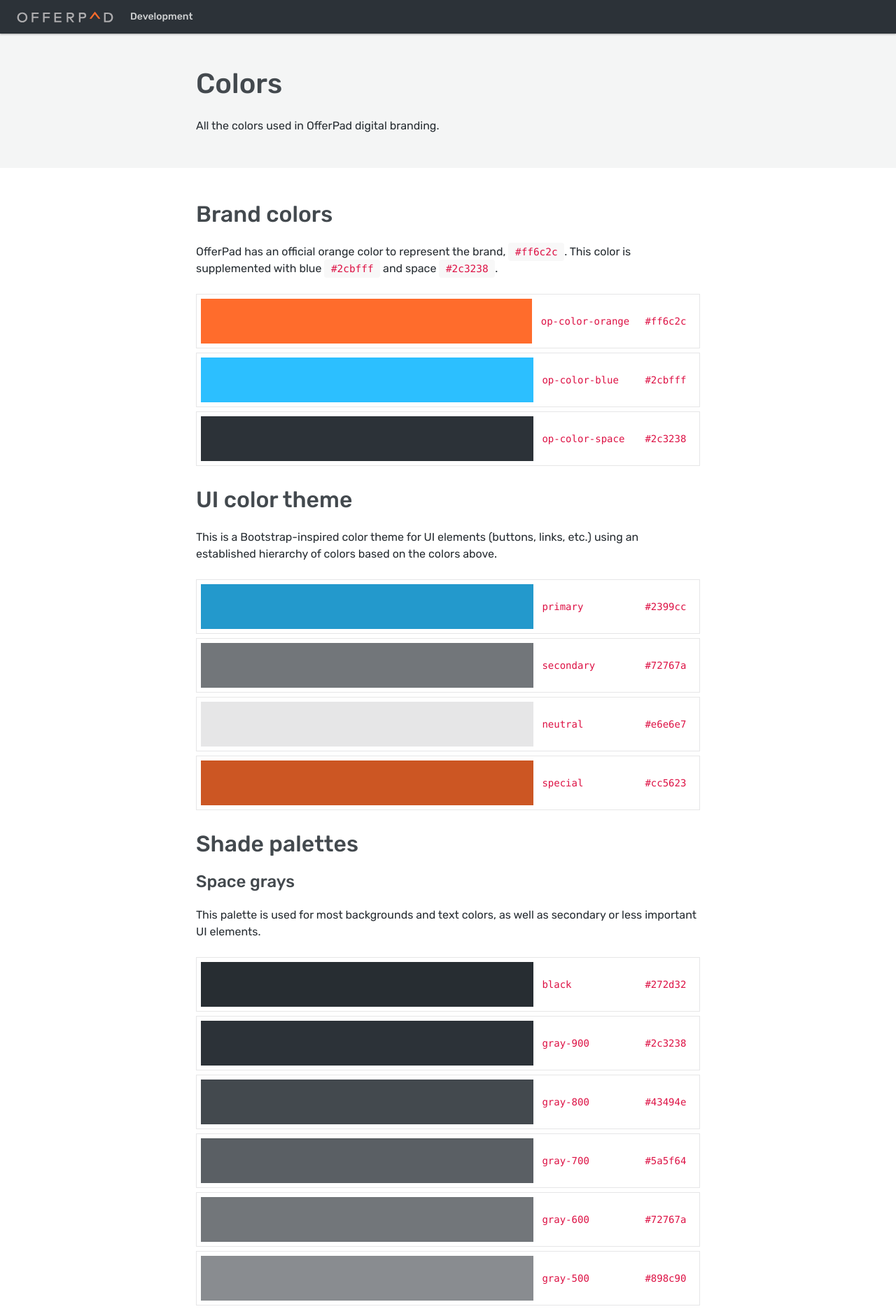
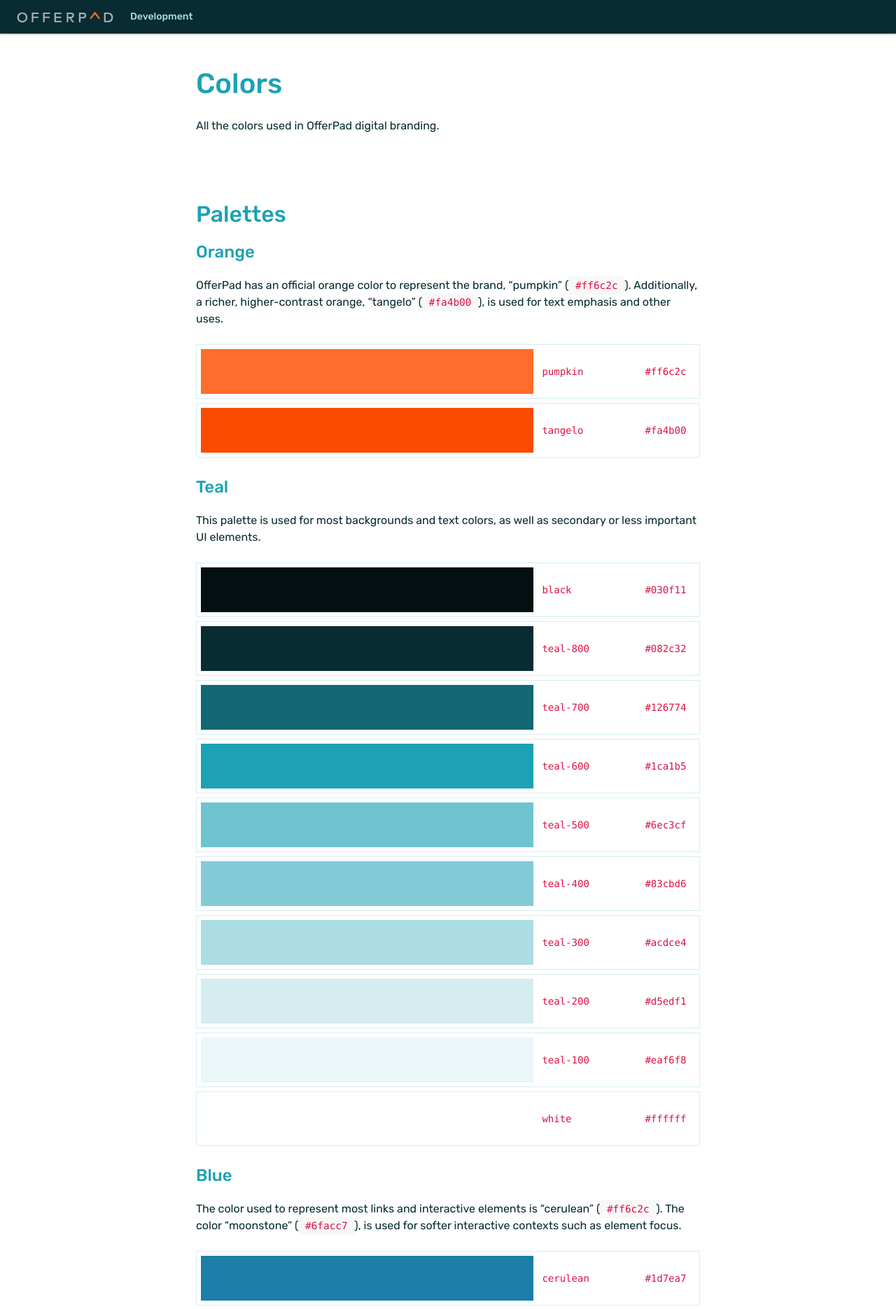
Before and after one commit to Offerpad/floorplan, a Jekyll site: the page built from _docs/base/colors.md, in a window 1280 px wide. Shown: the top 1871 px of the page at 70% size. Built offline with Jekyll 4.4.1, drawn with Linux system fonts in a browser that asks for light colours; nearby versions of some CDN libraries; some of the changed text lies outside the part shown.

Commit message:
color update

```diff
--- a/_docs/base/colors.md
+++ b/_docs/base/colors.md
@@ -3,58 +3,26 @@ title: Colors
 description: All the colors used in OfferPad digital branding.
 ---
 
-## Brand colors
+## Palettes
 
-OfferPad has an official orange color to represent the brand, <code>#ff6c2c</code>. This color is supplemented with blue <code>#2cbfff</code> and space <code>#2c3238</code>.
+### Orange
+
+OfferPad has an official orange color to represent the brand, "pumpkin" (`#ff6c2c`). Additionally, a richer, higher-contrast orange, "tangelo" (`#fa4b00`), is used for text emphasis and other uses.
 
 <ul class="c-swatches">
-    <li class="c-swatches__item c-swatches--orange-500">
+    <li class="c-swatches__item c-swatches--pumpkin">
         <span class="c-swatches__swatch"></span>
-        <code class="c-swatches__label">op-color-orange</code>
+        <code class="c-swatches__label">pumpkin</code>
         <code class="c-swatches__hex">#ff6c2c</code>
     </li>
-    <li class="c-swatches__item c-swatches--blue-500">
+    <li class="c-swatches__item c-swatches--tangelo">
         <span class="c-swatches__swatch"></span>
-        <code class="c-swatches__label">op-color-blue</code>
-        <code class="c-swatches__hex">#2cbfff</code>
-    </li>
-    <li class="c-swatches__item c-swatches--gray-900">
-        <span class="c-swatches__swatch"></span>
-        <code class="c-swatches__label">op-color-space</code>
-        <code class="c-swatches__hex">#2c3238</code>
+        <code class="c-swatches__label">tangelo</code>
+        <code class="c-swatches__hex">#fa4b00</code>
     </li>
 </ul>
 
-## UI color theme
-
-This is a Bootstrap-inspired color theme for UI elements (buttons, links, etc.) using an established hierarchy of colors based on the colors above.
-
-<ul class="c-swatches">
-    <li class="c-swatches__item c-swatches--blue-600">
-        <span class="c-swatches__swatch"></span>
-        <code class="c-swatches__label">primary</code>
-        <code class="c-swatches__hex">#2399cc</code>
-    </li>
-    <li class="c-swatches__item c-swatches--gray-600">
-        <span class="c-swatches__swatch"></span>
-        <code class="c-swatches__label">secondary</code>
-        <code class="c-swatches__hex">#72767a</code>
-    </li>
-    <li class="c-swatches__item c-swatches--gray-100">
-        <span class="c-swatches__swatch"></span>
-        <code class="c-swatches__label">neutral</code>
-        <code class="c-swatches__hex">#e6e6e7</code>
-    </li>
-    <li class="c-swatches__item c-swatches--orange-600">
-        <span class="c-swatches__swatch"></span>
-        <code class="c-swatches__label">special</code>
-        <code class="c-swatches__hex">#cc5623</code>
-    </li>
-</ul>
-
-## Shade palettes
-
-### Space grays
+### Teal
 
 This palette is used for most backgrounds and text colors, as well as secondary or less important UI elements.
 
@@ -62,57 +30,47 @@ This palette is used for most backgrounds and text colors, as well as secondary
     <li class="c-swatches__item c-swatches--black">
         <span class="c-swatches__swatch"></span>
         <code class="c-swatches__label">black</code>
-        <code class="c-swatches__hex">#272d32</code>
+        <code class="c-swatches__hex">#030f11</code>
     </li>
-    <li class="c-swatches__item c-swatches--gray-900">
+    <li class="c-swatches__item c-swatches--teal-800">
         <span class="c-swatches__swatch"></span>
-        <code class="c-swatches__label">gray-900</code>
-        <code class="c-swatches__hex">#2c3238</code>
+        <code class="c-swatches__label">teal-800</code>
+        <code class="c-swatches__hex">#082c32</code>
     </li>
-    <li class="c-swatches__item c-swatches--gray-800">
+    <li class="c-swatches__item c-swatches--teal-700">
         <span class="c-swatches__swatch"></span>
-        <code class="c-swatches__label">gray-800</code>
-        <code class="c-swatches__hex">#43494e</code>
+        <code class="c-swatches__label">teal-700</code>
+        <code class="c-swatches__hex">#126774</code>
     </li>
-    <li class="c-swatches__item c-swatches--gray-700">
+    <li class="c-swatches__item c-swatches--teal-600">
         <span class="c-swatches__swatch"></span>
-        <code class="c-swatches__label">gray-700</code>
-        <code class="c-swatches__hex">#5a5f64</code>
+        <code class="c-swatches__label">teal-600</code>
+        <code class="c-swatches__hex">#1ca1b5</code>
     </li>
-    <li class="c-swatches__item c-swatches--gray-600">
+    <li class="c-swatches__item c-swatches--teal-500">
         <span class="c-swatches__swatch"></span>
-        <code class="c-swatches__label">gray-600</code>
-        <code class="c-swatches__hex">#72767a</code>
+        <code class="c-swatches__label">teal-500</code>
+        <code class="c-swatches__hex">#6ec3cf</code>
     </li>
-    <li class="c-swatches__item c-swatches--gray-500">
+    <li class="c-swatches__item c-swatches--teal-400">
         <span class="c-swatches__swatch"></span>
-        <code class="c-swatches__label">gray-500</code>
-        <code class="c-swatches__hex">#898c90</code>
+        <code class="c-swatches__label">teal-400</code>
+        <code class="c-swatches__hex">#83cbd6</code>
     </li>
-    <li class="c-swatches__item c-swatches--gray-400">
+    <li class="c-swatches__item c-swatches--teal-300">
         <span class="c-swatches__swatch"></span>
-        <code class="c-swatches__label">gray-400</code>
-        <code class="c-swatches__hex">#a0a3a5</code>
+        <code class="c-swatches__label">teal-300</code>
+        <code class="c-swatches__hex">#acdce4</code>
     </li>
-    <li class="c-swatches__item c-swatches--gray-300">
+    <li class="c-swatches__item c-swatches--teal-200">
         <span class="c-swatches__swatch"></span>
-        <code class="c-swatches__label">gray-300</code>
-        <code class="c-swatches__hex">#b7b9bb</code>
+        <code class="c-swatches__label">teal-200</code>
+        <code class="c-swatches__hex">#d5edf1</code>
     </li>
-    <li class="c-swatches__item c-swatches--gray-200">
+    <li class="c-swatches__item c-swatches--teal-100">
         <span class="c-swatches__swatch"></span>
-        <code class="c-swatches__label">gray-200</code>
-        <code class="c-swatches__hex">#ced0d1</code>
-    </li>
-    <li class="c-swatches__item c-swatches--gray-100">
-        <span class="c-swatches__swatch"></span>
-        <code class="c-swatches__label">gray-100</code>
-        <code class="c-swatches__hex">#e6e6e7</code>
-    </li>
-    <li class="c-swatches__item c-swatches--gray-50">
-        <span class="c-swatches__swatch"></span>
-        <code class="c-swatches__label">gray-50</code>
-        <code class="c-swatches__hex">#f4f5f5</code>
+        <code class="c-swatches__label">teal-100</code>
+        <code class="c-swatches__hex">#eaf6f8</code>
     </li>
     <li class="c-swatches__item c-swatches--white">
         <span class="c-swatches__swatch"></span>
@@ -121,104 +79,57 @@ This palette is used for most backgrounds and text colors, as well as secondary
     </li>
 </ul>
 
-### Orange
+### Blue
 
-The official OfferPad orange and its variants are used to direct attention, being used in call to action colors, and sparingly as a design element.
+The color used to represent most links and interactive elements is "cerulean" (`#ff6c2c`). The color "moonstone" (`#6facc7`), is used for softer interactive contexts such as element focus.
 
 <ul class="c-swatches">
-    <li class="c-swatches__item c-swatches--orange-900">
+    <li class="c-swatches__item c-swatches--cerulean">
         <span class="c-swatches__swatch"></span>
-        <code class="c-swatches__label">orange-900</code>
-        <code class="c-swatches__hex">#331609</code>
+        <code class="c-swatches__label">cerulean</code>
+        <code class="c-swatches__hex">#1d7ea7</code>
     </li>
-    <li class="c-swatches__item c-swatches--orange-800">
+    <li class="c-swatches__item c-swatches--moonstone">
         <span class="c-swatches__swatch"></span>
-        <code class="c-swatches__label">orange-800</code>
-        <code class="c-swatches__hex">#662b12</code>
-    </li>
-    <li class="c-swatches__item c-swatches--orange-700">
-        <span class="c-swatches__swatch"></span>
-        <code class="c-swatches__label">orange-700</code>
-        <code class="c-swatches__hex">#99411a</code>
-    </li>
-    <li class="c-swatches__item c-swatches--orange-600">
-        <span class="c-swatches__swatch"></span>
-        <code class="c-swatches__label">orange-600</code>
-        <code class="c-swatches__hex">#cc5623</code>
-    </li>
-    <li class="c-swatches__item c-swatches--orange-500">
-        <span class="c-swatches__swatch"></span>
-        <code class="c-swatches__label">orange-500</code>
-        <code class="c-swatches__hex">#ff6c2c</code>
-    </li>
-    <li class="c-swatches__item c-swatches--orange-400">
-        <span class="c-swatches__swatch"></span>
-        <code class="c-swatches__label">orange-400</code>
-        <code class="c-swatches__hex">#ff8956</code>
-    </li>
-    <li class="c-swatches__item c-swatches--orange-300">
-        <span class="c-swatches__swatch"></span>
-        <code class="c-swatches__label">orange-300</code>
-        <code class="c-swatches__hex">#ffa780</code>
-    </li>
-    <li class="c-swatches__item c-swatches--orange-200">
-        <span class="c-swatches__swatch"></span>
-        <code class="c-swatches__label">orange-200</code>
-        <code class="c-swatches__hex">#ffc4ab</code>
-    </li>
-    <li class="c-swatches__item c-swatches--orange-100">
-        <span class="c-swatches__swatch"></span>
-        <code class="c-swatches__label">orange-100</code>
-        <code class="c-swatches__hex">#ffe2d5</code>
+        <code class="c-swatches__label">moonstone</code>
+        <code class="c-swatches__hex">#6facc7</code>
     </li>
 </ul>
 
-### Blue
+
+## UI color theme
+
+This is a Bootstrap-inspired color theme for UI elements (buttons, links, etc.) using an established hierarchy of colors based on the colors above, as well as the Bootstrap state colors.
 
 <ul class="c-swatches">
-    <li class="c-swatches__item c-swatches--blue-900">
+    <li class="c-swatches__item c-swatches--cerulean">
         <span class="c-swatches__swatch"></span>
-        <code class="c-swatches__label">blue-900</code>
-        <code class="c-swatches__hex">#092633</code>
+        <code class="c-swatches__label">primary</code>
+        <code class="c-swatches__hex">#1d7ea7</code>
     </li>
-    <li class="c-swatches__item c-swatches--blue-800">
+    <li class="c-swatches__item c-swatches--teal-200">
         <span class="c-swatches__swatch"></span>
-        <code class="c-swatches__label">blue-800</code>
-        <code class="c-swatches__hex">#124c66</code>
+        <code class="c-swatches__label">secondary</code>
+        <code class="c-swatches__hex">#d5edf1</code>
     </li>
-    <li class="c-swatches__item c-swatches--blue-700">
+    <li class="c-swatches__item c-swatches--tangelo">
         <span class="c-swatches__swatch"></span>
-        <code class="c-swatches__label">blue-700</code>
-        <code class="c-swatches__hex">#1a7399</code>
+        <code class="c-swatches__label">special</code>
+        <code class="c-swatches__hex">#fa4b00</code>
     </li>
-    <li class="c-swatches__item c-swatches--blue-600">
+    <li class="c-swatches__item c-swatches--bs-green">
         <span class="c-swatches__swatch"></span>
-        <code class="c-swatches__label">blue-600</code>
-        <code class="c-swatches__hex">#2399cc</code>
+        <code class="c-swatches__label">success</code>
+        <code class="c-swatches__hex">#28a745</code>
     </li>
-    <li class="c-swatches__item c-swatches--blue-500">
+    <li class="c-swatches__item c-swatches--bs-yellow">
         <span class="c-swatches__swatch"></span>
-        <code class="c-swatches__label">blue-500</code>
-        <code class="c-swatches__hex">#2cbfff</code>
+        <code class="c-swatches__label">warning</code>
+        <code class="c-swatches__hex">#ffc107</code>
     </li>
-    <li class="c-swatches__item c-swatches--blue-400">
+    <li class="c-swatches__item c-swatches--bs-red">
         <span class="c-swatches__swatch"></span>
-        <code class="c-swatches__label">blue-400</code>
-        <code class="c-swatches__hex">#56ccff</code>
-    </li>
-    <li class="c-swatches__item c-swatches--blue-300">
-        <span class="c-swatches__swatch"></span>
-        <code class="c-swatches__label">blue-300</code>
-        <code class="c-swatches__hex">#80d9ff</code>
-    </li>
-    <li class="c-swatches__item c-swatches--blue-200">
-        <span class="c-swatches__swatch"></span>
-        <code class="c-swatches__label">blue-200</code>
-        <code class="c-swatches__hex">#abe5ff</code>
-    </li>
-    <li class="c-swatches__item c-swatches--blue-100">
-        <span class="c-swatches__swatch"></span>
-        <code class="c-swatches__label">blue-100</code>
-        <code class="c-swatches__hex">#d5f2ff</code>
+        <code class="c-swatches__label">danger</code>
+        <code class="c-swatches__hex">#dc3545</code>
     </li>
 </ul>
--- a/_scss/_base.focus.scss
+++ b/_scss/_base.focus.scss
@@ -1,3 +1,3 @@
 :focus {
-    outline-color: op-color("orange-500");
+    outline-color: op-color("tangelo");
 }
--- a/_scss/_components.buttons.scss
+++ b/_scss/_components.buttons.scss
@@ -51,7 +51,7 @@ $button-border-width: $border-width-1;
     }
 }
 
-@each $color, $value in $op-color-theme {
+@each $color, $value in $op-colors-ui {
     .c-button--#{$color} {
         @include button-variant($value);
     }
--- a/_scss/_components.header.scss
+++ b/_scss/_components.header.scss
@@ -6,10 +6,10 @@
     }
     @include hover-focus {
         color: $link-color-hover;
-        background-color: op-color('gray-50');
+        background-color: op-color('teal-100');
         .c-header--dark & {
             color: $link-color-light-hover;
-            background-color: op-color('gray-800');
+            background-color: op-color('teal-700');
         }
     }
 }
--- a/_scss/_components.menu-icon.scss
+++ b/_scss/_components.menu-icon.scss
@@ -12,7 +12,7 @@ $menu-bar-height: 0.1875rem;
     color: $link-color-alt;
     @include hover-focus {
         color: $link-color-hover;
-        background: op-color('gray-100');
+        background: op-color('teal-200');
     }
     span,
     span:before,
@@ -67,7 +67,7 @@ $menu-bar-height: 0.1875rem;
     }
     &--dark {
         @include hover-focus {
-            background: op-color('gray-800');
+            background: op-color('teal-700');
         }
     }
 }
--- a/_scss/_components.testimonials.scss
+++ b/_scss/_components.testimonials.scss
@@ -13,7 +13,7 @@
         transform: translateY(-50%);
         width: 6.25rem;
         height: 6.25rem;
-        border: $border-width-2 solid op-color("gray-200");
+        border: $border-width-2 solid op-color("teal-300");
         border-radius: 50%;
         @include box_shadow(2);
     }
@@ -22,7 +22,7 @@
         margin: 0;
         @include margin-left(2);
         @include padding(0.5 1 0.5 3);
-        border: $border-width-2 solid op-color("gray-200");
+        border: $border-width-2 solid op-color("teal-300");
         border-right-width: 0;
         background-color: transparentize($bg-color-dark, 0.2);
         @include box_shadow(1);
--- a/_scss/_settings.colors.scss
+++ b/_scss/_settings.colors.scss
@@ -1,72 +1,67 @@
 @import 'vendor/bourbon/functions/shade';
 @import 'vendor/bourbon/functions/tint';
 
-// core brand colors
-$op-color-orange:   #ff6c2c;
-$op-color-blue:     #2cbfff;
-$op-color-space:    #2c3238;
+// oranges (for branding and emphasis)
+$color-op-pumpkin:      #ff6c2c;
+$color-op-tangelo:      #fa4b00;
+
+// teals (for layout and text)
+$color-op-white:        #ffffff;
+$color-op-whitesmoke:   #eaf6f8; // 100
+$color-op-azurewhite:   #d5edf1; // 200
+$color-op-lightblue:    #acdce4; // 300
+$color-op-darksky:      #83cbd6; // 400
+$color-op-iceberg:      #6ec3cf; // 500
+$color-op-pacific:      #1ca1b5; // 600
+$color-op-sapphire:     #126774; // 700
+$color-op-darkgreen:    #082c32; // 800
+$color-op-black:        #030f11;
+
+// blues (for links and ui)
+$color-op-cerulean:     #1d7ea7;
+$color-op-moonstone:    #6facc7;
 
 // bootstrap state colors
-$bs-color-cyan:     #17a2b8;
-$bs-color-green:    #28a745;
-$bs-color-yellow:   #ffc107;
-$bs-color-red:      #dc3545;
+$color-bs-cyan:     #17a2b8;
+$color-bs-green:    #28a745;
+$color-bs-yellow:   #ffc107;
+$color-bs-red:      #dc3545;
 
-$op-colors: ();
-// use tint() and shade() to develop color maps
+$op-colors: (
+    "pumpkin":      $color-op-pumpkin,
+    "tangelo":      $color-op-tangelo,
+    "white":        $color-op-white,
+    "teal-100":     $color-op-whitesmoke,
+    "teal-200":     $color-op-azurewhite,
+    "teal-300":     $color-op-lightblue,
+    "teal-400":     $color-op-darksky,
+    "teal-500":     $color-op-iceberg,
+    "teal-600":     $color-op-pacific,
+    "teal-700":     $color-op-sapphire,
+    "teal-800":     $color-op-darkgreen,
+    "black":        $color-op-black,
+    "cerulean":     $color-op-cerulean,
+    "moonstone":    $color-op-moonstone,
+    "bs-green":     $color-bs-green,
+    "bs-yellow":    $color-bs-yellow,
+    "bs-red":       $color-bs-red
+);
 
-$op-colors-gray: (
-    'black':        shade($op-color-space, 11%),
-    'gray-900':     $op-color-space,
-    'gray-800':     tint($op-color-space, 11%),
-    'gray-700':     tint($op-color-space, 22%),
-    'gray-600':     tint($op-color-space, 33%),
-    'gray-500':     tint($op-color-space, 44%),
-    'gray-400':     tint($op-color-space, 55%),
-    'gray-300':     tint($op-color-space, 66%),
-    'gray-200':     tint($op-color-space, 77%),
-    'gray-100':     tint($op-color-space, 88%),
-    'gray-50':      tint($op-color-space, 95%),
-    'white':        #ffffff,
+$op-colors-ui: (
+    "special":      $color-op-tangelo,
+    "primary":      $color-op-cerulean,
+    "secondary":    $color-op-azurewhite,
+    "success":      $color-bs-green,
+    "warning":      $color-bs-yellow,
+    "danger":       $color-bs-red
 );
-$op-colors: map-merge($op-colors, $op-colors-gray);
 
-$op-colors-orange: (
-    'orange-900':     shade($op-color-orange, 80%),
-    'orange-800':     shade($op-color-orange, 60%),
-    'orange-700':     shade($op-color-orange, 40%),
-    'orange-600':     shade($op-color-orange, 20%),
-    'orange-500':     $op-color-orange,
-    'orange-400':     tint($op-color-orange, 20%),
-    'orange-300':     tint($op-color-orange, 40%),
-    'orange-200':     tint($op-color-orange, 60%),
-    'orange-100':     tint($op-color-orange, 80%)
-);
-$op-colors: map-merge($op-colors, $op-colors-orange);
-
-$op-colors-blue: (
-    'blue-900':     shade($op-color-blue, 80%),
-    'blue-800':     shade($op-color-blue, 60%),
-    'blue-700':     shade($op-color-blue, 40%),
-    'blue-600':     shade($op-color-blue, 20%),
-    'blue-500':     $op-color-blue,
-    'blue-400':     tint($op-color-blue, 20%),
-    'blue-300':     tint($op-color-blue, 40%),
-    'blue-200':     tint($op-color-blue, 60%),
-    'blue-100':     tint($op-color-blue, 80%)
-);
-$op-colors: map-merge($op-colors, $op-colors-blue);
-
-@function op-color($key: 'gray') {
+@function op-color($key: 'pumpkin') {
     @return map-get($op-colors, $key);
 }
-
-$op-color-theme: (
-    special: op-color('orange-600'),
-    primary: op-color('blue-600'),
-    secondary: op-color('gray-600'),
-    neutral: op-color('gray-100')
-);
+@function op-color-ui($key: 'special') {
+    @return map-get($op-colors-ui, $key);
+}
 
 @function link-hover-focus($color) {
     @return lighten($color, 15%);
@@ -75,30 +70,30 @@ $op-color-theme: (
 // layout colors
 
 $bg-color: op-color('white');
-$bg-color-dark: op-color('gray-900');
-$border-color: op-color('gray-100');
+$bg-color-dark: op-color('teal-800');
+$border-color: op-color('teal-200');
 
 // text colors
 
-$text-color: op-color('black');
-$text-color-muted: op-color('gray-400');
+$text-color: op-color('teal-800');
+$text-color-muted: op-color('teal-500');
 $text-color-light: op-color('white');
 
-$link-color: op-color('blue-700');
+$link-color: op-color('cerulean');
 $link-color-hover: link-hover-focus($link-color);
-$link-color-alt: op-color('gray-600');
+$link-color-alt: op-color('teal-600');
 $link-color-alt-hover: link-hover-focus($link-color-alt);
-$link-color-light: op-color('gray-200');
+$link-color-light: op-color('teal-300');
 $link-color-light-hover: link-hover-focus($link-color-light);
 
-$placeholder-color: op-color('gray-300');
+$placeholder-color: op-color('teal-400');
 
 $code-bg-color: #f8f8f8;
 $code-text-color: #dd1144;
 
 // miscellaneous colors
 
-$focus-color: op-color('blue-300');
-$focus-shadow: 0 0 10px op-color('blue-300'),
-    0 0 5px op-color('blue-300');
-$disabled-bg-color: op-color('gray-100');
+$focus-color: op-color('moonstone');
+$focus-shadow: 0 0 10px op-color('moonstone'),
+    0 0 5px op-color('moonstone');
+$disabled-bg-color: op-color('teal-200');
--- a/_scss/_tools.mixins.scss
+++ b/_scss/_tools.mixins.scss
@@ -113,5 +113,5 @@
 @mixin headline-style {
     @include typeface(headline);
     font-weight: 500;
-    color: op-color('gray-800');
+    color: op-color('teal-600');
 }
--- a/_scss/_utils.colors.scss
+++ b/_scss/_utils.colors.scss
@@ -31,7 +31,7 @@
   }
 }
 
-@each $color, $value in $op-color-theme {
+@each $color, $value in $op-colors-ui {
   @include text-color-variant('.text-#{$color}', $value);
 }
 
--- a/_scss/style-guide/_components.docs-layout.scss
+++ b/_scss/style-guide/_components.docs-layout.scss
@@ -1,8 +1,8 @@
-$floorplan-color: op-color(gray-200);
+$floorplan-color: op-color("teal-300");
 
 .c-hero-floorplan {
     position: relative;
-    background-color: op-color(gray-50);
+    background-color: op-color("teal-100");
     border-bottom: 1rem solid $floorplan-color;
     .c-container {
         position: relative;
@@ -52,9 +52,9 @@ $floorplan-color: op-color(gray-200);
         height: 2rem;
         @include margin(0.5 0.5 1);
         text-align: center;
-        border: 0.25rem solid op-color(blue-200);
+        border: 0.25rem solid op-color("moonstone");
         border-top: 0;
-        color: op-color(blue-200);
+        color: op-color("moonstone");
         &::after {
             display: inline-block;
             position: absolute;
--- a/_scss/style-guide/_components.swatches.scss
+++ b/_scss/style-guide/_components.swatches.scss
@@ -17,7 +17,7 @@
         justify-content: space-between;
         @include margin-bottom(0.25);
         @include padding(0.25);
-        border: $border-width-1 solid op-color('gray-100');
+        border: $border-width-1 solid op-color('teal-200');
     }
     &__swatch {
         display: block;
```
